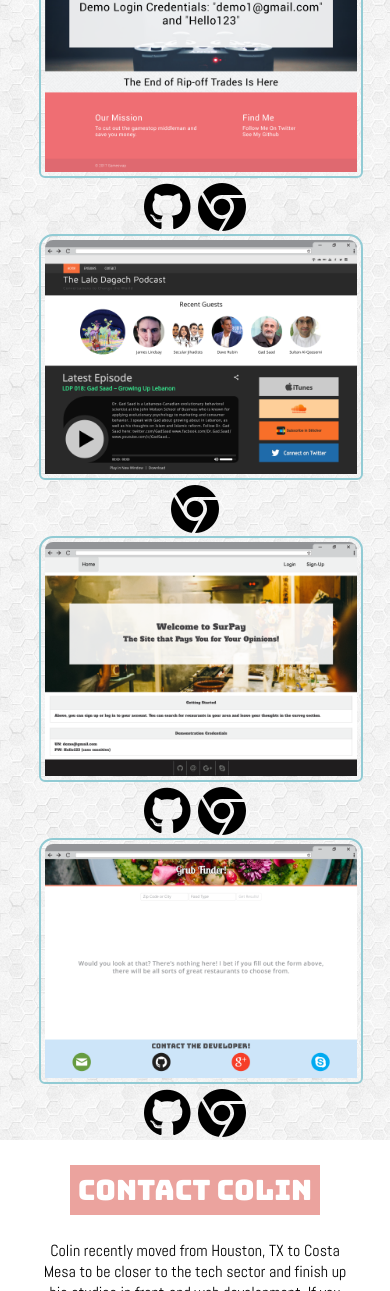
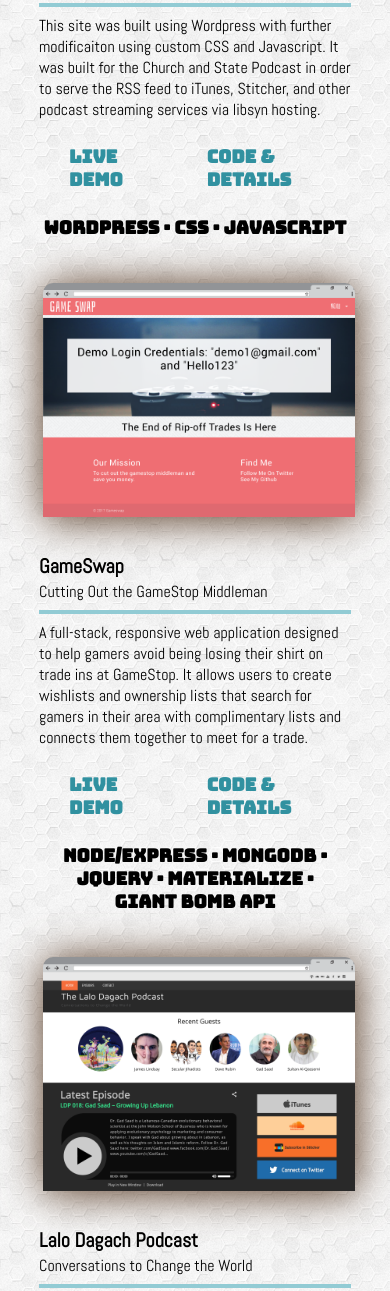
Before and after one commit to auldsyababua/aulds-portfolio, a plain HTML site: page index.html in a window 390 px wide. Shown: the part 1645-2936 px from the top of the page. Drawn offline with Linux system fonts and the light colour scheme; a web font is replaced by a local one.

Commit message:
add new links, descriptions, resize pics, more responsive

```diff
--- a/css/style.css
+++ b/css/style.css
@@ -75,9 +75,68 @@
     background-image: url(../img/hexellence.png);
 }
 
-i.fa.fa-chrome.fa-2x, i.fa.fa-github.fa-2x {
+.portfolio-piece-client {
+  font-size: 1.25em;
+  line-height: 1.5em;
+  font-weight: 700;
+}
+
+.portfolio-piece-description {
+  padding-bottom: 25px;
+}
+
+.options-container ul {
+  padding-bottom: 25px;
+}
+
+.code-links {
+  width: 100%;
+  text-transform: uppercase;
+  display: -ms-flexbox;
+  display: flex;
+  -ms-flex-direction: row;
+  flex-direction: row;
+  -ms-flex-pack: center;
+  justify-content: center;
+}
+
+.code-links a {
+  font-family: 'Bungee', cursive;
+  font-size: 18px;
+  text-transform: uppercase;
+  color: #3191a0;
+  font-weight: 600;
+  text-decoration: none;
+  padding-bottom: 25px;
+  margin: 0 30px 0 30px;
+  -webkit-transition: color .6s ease-out;
+  -moz-transition: color .6s ease-out;
+  -o-transition: color .6s ease-out;
+  transition: color .6s ease-out;
+}
+
+.code-links a:hover {
+  color: #EBA39E;
+  cursor: pointer;
+}
+
+.tech-used {
+  font-family: 'Bungee', cursive;
+  font-size: 18px;
+  text-transform: uppercase;
   color: black;
-  padding-bottom: 3px;
+  list-style: none;
+  font-weight: 600;
+  box-sizing: border-box;
+  display: block;
+  text-align: center;
+  padding-bottom: 40px;
+
+}
+
+.tech-used li {
+  display: inline-block;
+
 }
 
 /**  MOBILE LAYOUT  (portrait and landscape) **/
@@ -109,14 +168,25 @@
     }
 
     .grid-image img {
-        border: #92cbd4 2px solid;
         border-radius: 6px;
         padding: 4px;
+        filter: drop-shadow(1px 2px 22px #51321b);
+        padding-bottom: 34px;
+        max-width: 60em;
+        margin: auto;
+        display: block;
     }
 
     img {
         width: 100%;  /* This rule will make all images x percent as wide as their parents. */
     }
+
+    .portfolio-piece-info {
+      max-width: 60em;
+      margin: auto;
+      display: block;
+    }
+
 
     .clear-it {
         clear: both;
@@ -335,9 +405,6 @@
 /**  DESKTOP LAYOUT **/
 @media only screen and (min-width : 1040px) {
 
-
-
-
     #home {
         margin-top: 50px; /* Adjusted for the fixed top nav. */
     }
@@ -396,12 +463,6 @@
       text-decoration: none !important;
     }
 
-
-
-
-
-
-
     /**  DESKTOP-THEME  **/
     .icon {
         max-width: 5%;
--- a/index.html
+++ b/index.html
@@ -69,8 +69,8 @@
                         soon to talk about what I can bring to you and your team.
                     </p>
                 </div>
-                <!-- END CONTENT -->
-            </section>
+            </section><!-- END CONTENT -->
+
             <section class="page clear-it" id="portfolio">
                 <a id="portfolio"></a>
                 <!-- PORTFOLIO TITLE -->
@@ -80,130 +80,152 @@
                 <!-- END TITLE -->
 
                 <!-- PORTFOLIO CONTENT -->
+
                 <div class="inner to-center">
                     <div class="grid">
                         <div class="grid-image">
                           <img src="img/churchandstate.png" style="
                             border-top-left-radius: 14px;
-                            border-top-right-radius: 14px;
-                          ">
+                            border-top-right-radius: 14px;"
+                          >
+                          <div class="portfolio-piece-info">
+                            <div class="portfolio-piece-client">Church and State Podcast Site</div>
+                            <div class="portfolio-piece-title">The Podcast That Dicusses All the Topics You're Supposed to Avoid on First Dates and Holiday Dinners</div>
+                            <hr class="wide" style="border: #92cbd4 2px solid">
+                            <div class="portfolio-piece-info-wrapper">
+                              <p class="portfolio-piece-description">This site was built using Wordpress with further modificaiton using custom CSS and Javascript. It was built for the Church and State Podcast in order to serve the RSS feed to iTunes, Stitcher, and other podcast streaming services via libsyn hosting.
+                              </p>
+                            </div><!--end portfolio-piece-info-wrapper-->
+                          </div><!--end portfolio-piece-info-->
+                          <div class="code-links">
+                            <a href="http://www.churchandstatepodcast.com" target="_blank">Live Demo</a>
+                            <a href="http://www.churchandstatepodcast.com" target="_blank">Code &amp; Details</a>
+                          </div>
+                          <ul class="tech-used">
+                            <li>Wordpress · </li>
+                            <li>CSS · </li>
+                            <li>Javascript</li>
+                          </ul>
                         </div>
-
-                        <div class="grid-hover">
-                            <div class="options-container">
-                                <ul class="code-or-web">
-                                    <li>
-                                        <a href="http://www.churchandstatepodcast.com" target="_blank">
-                                            <i class="fa fa-chrome fa-2x" aria-hidden=”true”></i>
-                                        </a>
-                                    </li>
-                                </ul>
-                            </div><!-- Ends div options-container -->
-                        </div><!-- Ends div grid-hover -->
-                    </div><!-- Ends div grid -->
+                    </div><!-- Ends div grid-image -->
 
                     <div class="grid">
                         <div class="grid-image">
                             <img src="img/gameswap.png" style="
                               border-top-left-radius: 14px;
-                              border-top-right-radius: 14px;
-                            ">
+                              border-top-right-radius: 14px;"
+                            >
+                            <div class="portfolio-piece-info">
+                              <div class="portfolio-piece-client">GameSwap</div>
+                              <div class="portfolio-piece-title">Cutting Out the GameStop Middleman</div>
+                              <hr class="wide" style="border: #92cbd4 2px solid">
+                              <div class="portfolio-piece-info-wrapper">
+                                <p class="portfolio-piece-description">A full-stack, responsive web application designed to help gamers avoid being losing their shirt on trade ins at GameStop. It allows users to create wishlists and ownership lists that search for gamers in their area with complimentary lists and connects them together to meet for a trade.
+                                </p>
+                              </div><!--end portfolio-piece-info-wrapper-->
+                            </div><!--end portfolio-piece-info-->
+                            <div class="code-links">
+                              <a href="https://gameswap-aulds.herokuapp.com/" target="_blank">Live Demo</a>
+                              <a href="https://github.com/auldsy-ababua/gameswap-mvp" target="_blank">Code &amp; Details</a>
+                            </div>
+                            <ul class="tech-used">
+                              <li>Node/Express · </li>
+                              <li>MongoDB · </li>
+                              <li>jQuery · </li>
+                              <li>Materialize · </li>
+                              <li>Giant Bomb API</li>
+                            </ul>
                         </div>
-
-                        <div class="grid-hover">
-                            <div class="options-container">
-                                <ul class="code-or-web">
-                                    <li>
-                                        <a href="https://github.com/auldsy-ababua/gameswap-mvp" target="_blank">
-                                            <i class="fa fa-github fa-2x" aria-hidden=”true”></i>
-                                        </a>
-                                    </li>
-                                    <li>
-                                        <a href="https://gameswap-aulds.herokuapp.com/" target="_blank">
-                                            <i class="fa fa-chrome fa-2x" aria-hidden=”true”></i>
-                                        </a>
-                                    </li>
-                                </ul>
-                            </div><!-- Ends div options-container -->
-                        </div><!-- Ends div grid-hover -->
-                    </div><!-- Ends div grid -->
+                    </div><!-- Ends div grid-image -->
 
                     <div class="grid">
                         <div class="grid-image">
                           <img src="img/lalodagach.png" style="
                             border-top-left-radius: 14px;
-                            border-top-right-radius: 14px;
-                          ">
+                            border-top-right-radius: 14px;"
+                          >
+                          <div class="portfolio-piece-info">
+                            <div class="portfolio-piece-client">Lalo Dagach Podcast</div>
+                            <div class="portfolio-piece-title">Conversations to Change the World</div>
+                            <hr class="wide" style="border: #92cbd4 2px solid">
+                            <div class="portfolio-piece-info-wrapper">
+                              <p class="portfolio-piece-description">I built this site for my friend Lalo Dagach, so that he could have a site to serve his podcast feed to the various podcast services, build an email list, and connect with users via social media.
+                              </p>
+                            </div><!--end portfolio-piece-info-wrapper-->
+                          </div><!--end portfolio-piece-info-->
+                          <div class="code-links">
+                            <a href="http://www.lalodagach.com" target="_blank">Live Demo</a>
+                            <a href="http://www.lalodagach.com" target="_blank">Code &amp; Details</a>
+                          </div>
+                          <ul class="tech-used">
+                            <li>Genesis · </li>
+                            <li>jQuery · </li>
+                            <li>CSS</li>
+                          </ul>
                         </div>
-
-                        <div class="grid-hover">
-                            <div class="options-container">
-                                <ul class="code-or-web">
-                                    <li>
-                                        <a href="http://www.lalodagach.com" target="_blank">
-                                            <i class="fa fa-chrome fa-2x" aria-hidden=”true”></i>
-                                        </a>
-                                    </li>
-                                </ul>
-                            </div><!-- Ends div options-container -->
-                        </div><!-- Ends div grid-hover -->
-                    </div><!-- Ends div grid -->
+                    </div><!-- Ends div grid-image -->
 
                     <div class="grid">
                         <div class="grid-image">
                             <img src="img/surpay.png" style="
                               border-top-left-radius: 14px;
-                              border-top-right-radius: 14px;
-                            ">
+                              border-top-right-radius: 14px;"
+                            >
+                            <div class="portfolio-piece-info">
+                              <div class="portfolio-piece-client">Surpay</div>
+                              <div class="portfolio-piece-title">Get Paid For Your Opinions</div>
+                              <hr class="wide" style="border: #92cbd4 2px solid">
+                              <div class="portfolio-piece-info-wrapper">
+                                <p class="portfolio-piece-description">Utilizing google maps and places API as well as the autocomplete functions, a user may search for a given establishment and fill out a survey of his or her experiences and receive a coupon in exchange for the info from participating businesses. Currently working to integrate this project into Grub Finder Below.
+                                </p>
+                              </div><!--end portfolio-piece-info-wrapper-->
+                            </div><!--end portfolio-piece-info-->
+                            <div class="code-links">
+                              <a href="https://surpay-app.herokuapp.com/" target="_blank">Live Demo</a>
+                              <a href="https://github.com/auldsy-ababua/surpayApp" target="_blank">Code &amp; Details</a>
+                            </div>
+                            <ul class="tech-used">
+                              <li>Node/Express · </li>
+                              <li>MongoDB · </li>
+                              <li>React · </li>
+                              <li>Bootstrap · </li>
+                              <li>Google APIs</li>
+                            </ul>
                         </div>
-
-                        <div class="grid-hover">
-                            <div class="options-container">
-                                <ul class="code-or-web">
-                                    <li>
-                                        <a href="https://github.com/auldsy-ababua/surpayApp" target="_blank">
-                                            <i class="fa fa-github fa-2x" aria-hidden=”true”></i>
-                                        </a>
-                                    </li>
-                                    <li>
-                                        <a href="https://surpay-app.herokuapp.com/" target="_blank">
-                                            <i class="fa fa-chrome fa-2x" aria-hidden=”true”></i>
-                                        </a>
-                                    </li>
-                                </ul>
-                            </div><!-- Ends div options-container -->
-                        </div><!-- Ends div grid-hover -->
-                    </div><!-- Ends div grid -->
+                    </div><!-- Ends div grid-image -->
 
 
                     <div class="grid">
                         <div class="grid-image">
                             <img src="img/grubfinder.png" style="
                               border-top-left-radius: 14px;
-                              border-top-right-radius: 14px;
-                            ">
+                              border-top-right-radius: 14px;"
+                            >
+                            <div class="portfolio-piece-info">
+                              <div class="portfolio-piece-client">Grub Finder</div>
+                              <div class="portfolio-piece-title">Never Again Ask "Where Should We Eat".</div>
+                              <hr class="wide" style="border: #92cbd4 2px solid">
+                              <div class="portfolio-piece-info-wrapper">
+                                <p class="portfolio-piece-description">A site dedicated to "keep it simple, stupid" when trying to determine a place to eat right now. Simply tell Grub Finder what you want to eat and give it a zip code, and be shown minimal information about where to go, avoiding analysis paralysis.
+                                </p>
+                              </div><!--end portfolio-piece-info-wrapper-->
+                            </div><!--end portfolio-piece-info-->
+                            <div class="code-links">
+                              <a href="https://grub-finder.herokuapp.com/" target="_blank">Live Demo</a>
+                              <a href="https://github.com/auldsy-ababua/grub-finder" target="_blank">Code &amp; Details</a>
+                            </div>
+                            <ul class="tech-used">
+                              <li>Node · </li>
+                              <li>Express · </li>
+                              <li>React · </li>
+                              <li>LESS · </li>
+                              <li>Yelp API 2.0</li>
+                            </ul>
                         </div>
+                    </div><!-- Ends div grid-image -->
+                </div><!-- END PORTFOLIO CONTENT -->
+            </section>
 
-                        <div class="grid-hover">
-                            <div class="options-container">
-                                <ul class="code-or-web">
-                                    <li>
-                                        <a href="https://github.com/auldsy-ababua/grub-finder" target="_blank">
-                                            <i class="fa fa-github fa-2x" aria-hidden=”true”></i>
-                                        </a>
-                                    </li>
-                                    <li>
-                                        <a href="https://grub-finder.herokuapp.com/" target="_blank">
-                                            <i class="fa fa-chrome fa-2x" aria-hidden=”true”></i>
-                                        </a>
-                                    </li>
-                                </ul>
-                            </div><!-- Ends div options-container -->
-                        </div><!-- Ends div grid-hover -->
-                    </div><!-- Ends div grid -->
-                </div><!-- END PORTFOLIO CONTENT -->
-                <div class="clear-it"></div>  <!-- Oh yes I did. -->
-            </section>
             <section class="page clear-it" id="contact">
                 <a id="contact"></a>
                 <!-- CONTACT TITLE -->
```
